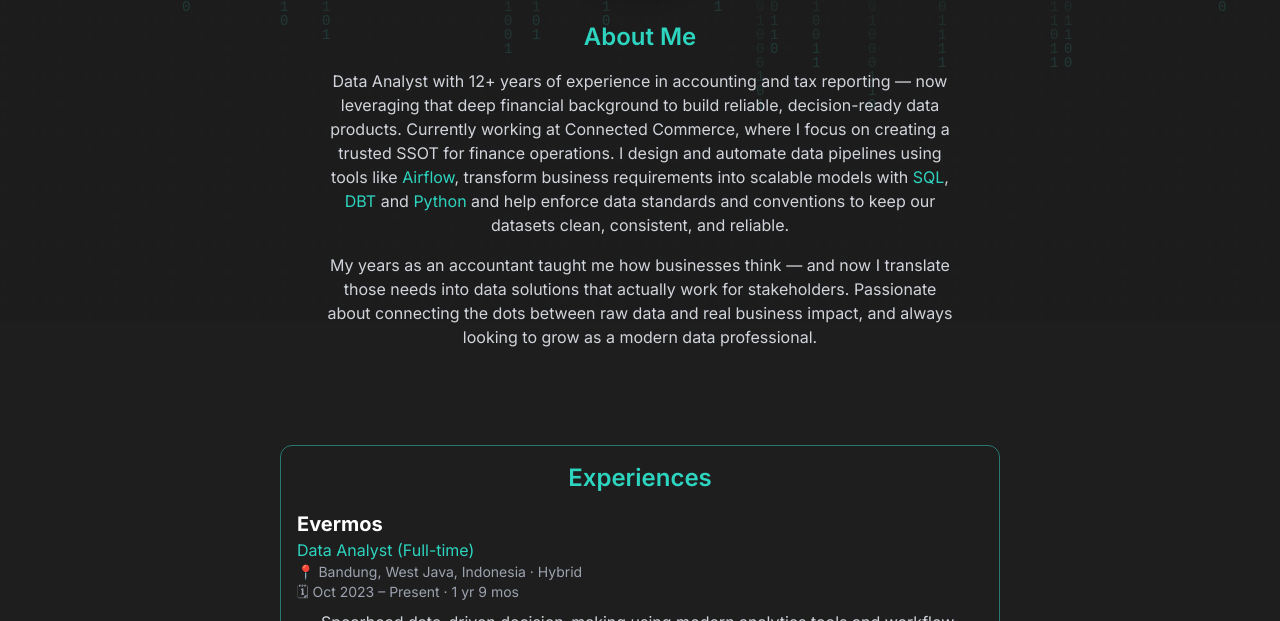
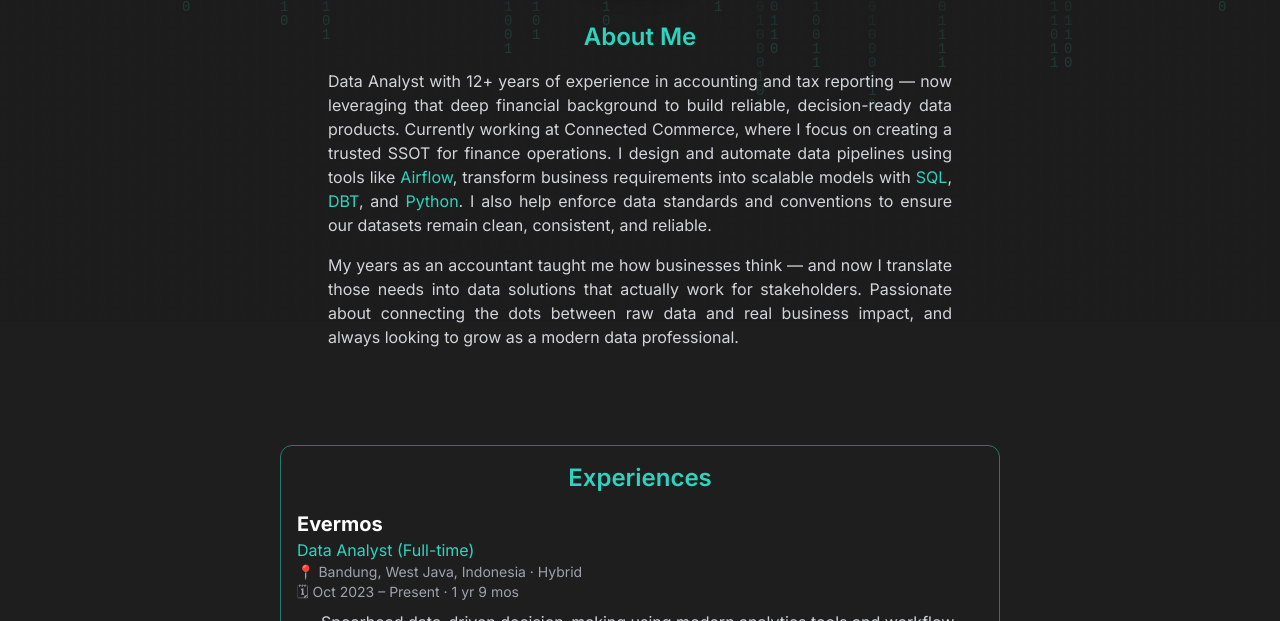
Before and after one commit to SMJ-205/resume, a plain HTML site: page index.html in a window 1280 px wide. Shown: the part 479-1100 px from the top of the page. Drawn offline with nearby package versions, Linux system fonts and the light colour scheme.

Commit message:
Update index.html

```diff
--- a/index.html
+++ b/index.html
@@ -87,10 +87,13 @@
       </div>
 
       <!-- Now the About text is directly below the picture -->
-<div class="max-w-2xl mx-auto mt-6 px-4 animate-fadeInUp">
-  <h2 class="text-2xl text-tosca font-semibold mb-4">About Me</h2>
+<div class="max-w-2xl mx-auto mt-6 px-6 text-justify animate-fadeInUp">
+  <h2 class="text-2xl text-tosca font-semibold mb-4 text-center">About Me</h2>
+
   <p class="text-gray-300 mb-4">
- Data Analyst with 12+ years of experience in accounting and tax reporting — now leveraging that deep financial background to build reliable, decision-ready data products. Currently working at Connected Commerce, where I focus on creating a trusted SSOT for finance operations. I design and automate data pipelines using tools like  <span class="text-tosca">Airflow</span>, transform business requirements into scalable models with  <span class="text-tosca">SQL</span>,  <span class="text-tosca">DBT</span> and  <span class="text-tosca">Python</span> and help enforce data standards and conventions to keep our datasets clean, consistent, and reliable.
+    Data Analyst with 12+ years of experience in accounting and tax reporting — now leveraging that deep financial background to build reliable, decision-ready data products. Currently working at Connected Commerce, where I focus on creating a trusted SSOT for finance operations. I design and automate data pipelines using tools like <span class="text-tosca">Airflow</span>, transform business requirements into scalable models with <span class="text-tosca">SQL</span>, <span class="text-tosca">DBT</span>, and <span class="text-tosca">Python</span>. I also help enforce data standards and conventions to ensure our datasets remain clean, consistent, and reliable.
+  </p>
+
   <p class="text-gray-300">
     My years as an accountant taught me how businesses think — and now I translate those needs into data solutions that actually work for stakeholders. Passionate about connecting the dots between raw data and real business impact, and always looking to grow as a modern data professional.
   </p>
```
